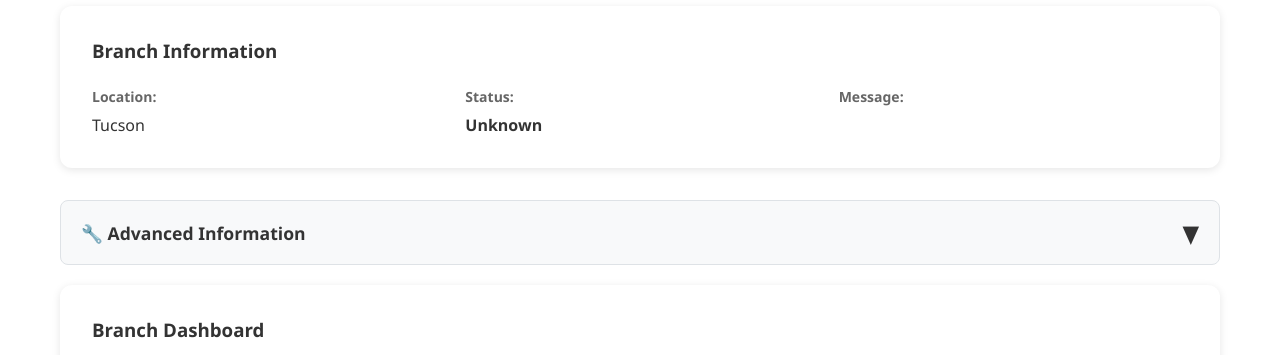
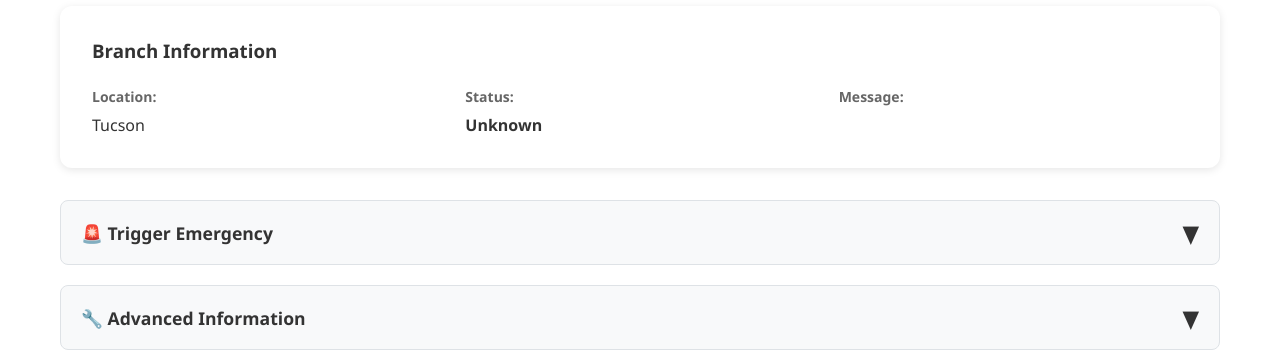
Before and after one commit to bboy432/twilio-responderAZ, a Flask app: page /branch/tuc in a window 1280 px wide. Shown: the part 223-578 px from the top of the page. Run offline with Flask 3, Linux system fonts and the light colour scheme; the visitor is signed in with stand-in values (Sample User, id 1); data comes from the database, SQL or seed files in the repository; data that the repository does not hold is empty; parts of the project's set-up code (start-up, migrations or seed data) failed here and were passed over.

Commit message:
Add trigger emergency functionality to admin dashboard
Co-authored-by: bboy432 <157178790+bboy432@users.noreply.github.com>

```diff
--- a/admin-dashboard/app.py
+++ b/admin-dashboard/app.py
@@ -555,6 +555,69 @@ def restart_branch(branch):
         return jsonify({'error': message}), 500
 
 
+@app.route('/api/branch/<branch>/trigger', methods=['POST'])
+@login_required
+def trigger_emergency(branch):
+    """Trigger an emergency on a branch"""
+    if branch not in BRANCHES:
+        return jsonify({'error': 'Invalid branch'}), 404
+
+    # Check permissions
+    if not session.get('is_admin'):
+        perms = get_user_permissions(session['user_id'])
+        if branch not in perms or not perms[branch].get('can_trigger', False):
+            return jsonify({'error': 'Permission denied'}), 403
+
+    # Get request data
+    data = request.get_json()
+    if not data:
+        return jsonify({'error': 'No data provided'}), 400
+
+    # Validate required fields
+    required_fields = ['chosen_phone', 'customer_name', 'user_stated_callback_number',
+                      'incident_address', 'emergency_description_text']
+    for field in required_fields:
+        if not data.get(field):
+            return jsonify({'error': f'Missing required field: {field}'}), 400
+
+    # Forward the request to the branch instance
+    try:
+        branch_url = BRANCHES[branch]['url']
+        response = requests.post(
+            f"{branch_url}/webhook",
+            json=data,
+            timeout=10
+        )
+
+        if response.status_code == 200:
+            result = response.json()
+
+            # Send SMS notification
+            branch_name = BRANCHES[branch]['name']
+            notification_message = f"INFO: Emergency triggered on {branch_name} branch by {session['username']} at {datetime.now().strftime('%Y-%m-%d %H:%M:%S')}"
+            send_sms_notification(notification_message)
+
+            return jsonify({
+                'success': True,
+                'message': f'Emergency triggered successfully on {branch_name}',
+                'data': result
+            })
+        else:
+            error_data = response.json() if response.headers.get('content-type', '').startswith('application/json') else {}
+            return jsonify({
+                'error': error_data.get('message', f'Branch returned error: {response.status_code}'),
+                'status_code': response.status_code
+            }), response.status_code
+
+    except requests.exceptions.Timeout:
+        return jsonify({'error': 'Request to branch timed out'}), 504
+    except requests.exceptions.ConnectionError:
+        return jsonify({'error': 'Could not connect to branch instance'}), 503
+    except Exception as e:
+        print(f"Error triggering emergency on {branch}: {e}")
+        return jsonify({'error': 'An unexpected error occurred'}), 500
+
+
 @app.route('/users')
 @admin_required
 def users():
--- a/admin-dashboard/static/js/dashboard.js
+++ b/admin-dashboard/static/js/dashboard.js
@@ -98,6 +98,78 @@ function restartBranch(branchKey, branchName) {
     });
 }
 
+function triggerEmergency(event, branchKey, branchName) {
+    event.preventDefault();
+
+    // Get form data
+    const techPhone = document.getElementById('techPhone').value.trim();
+    const customerName = document.getElementById('customerName').value.trim();
+    const callbackNumber = document.getElementById('callbackNumber').value.trim();
+    const address = document.getElementById('address').value.trim();
+    const description = document.getElementById('description').value.trim();
+
+    // Validation
+    if (!techPhone.startsWith('+')) {
+        alert('Error: Technician phone must start with + (e.g., +12084039927)');
+        return;
+    }
+
+    if (!callbackNumber.startsWith('+')) {
+        alert('Error: Callback number must start with + (e.g., +15551234567)');
+        return;
+    }
+
+    // Confirmation
+    if (!confirm(`⚠️ TRIGGER EMERGENCY: Are you sure you want to trigger an emergency on ${branchName} branch?\n\nTechnician ${techPhone} will be notified via SMS and call.\n\nCustomer: ${customerName}\nAddress: ${address}\n\nAn SMS notification will be sent to the administrator.`)) {
+        return;
+    }
+
+    // Show processing message
+    const submitButton = event.target.querySelector('button[type="submit"]');
+    const originalText = submitButton.textContent;
+    submitButton.disabled = true;
+    submitButton.textContent = '⏳ Triggering emergency...';
+
+    // Prepare payload
+    const payload = {
+        chosen_phone: techPhone,
+        customer_name: customerName,
+        user_stated_callback_number: callbackNumber,
+        incident_address: address,
+        emergency_description_text: description
+    };
+
+    fetch(`/api/branch/${branchKey}/trigger`, {
+        method: 'POST',
+        headers: {
+            'Content-Type': 'application/json'
+        },
+        body: JSON.stringify(payload)
+    })
+    .then(response => response.json())
+    .then(data => {
+        submitButton.disabled = false;
+        submitButton.textContent = originalText;
+
+        if (data.success) {
+            alert(`✓ ${data.message}\n\nThe emergency has been triggered successfully.\n\nAn SMS notification has been sent to the administrator.`);
+            // Clear the form
+            document.getElementById('emergencyForm').reset();
+            // Reload the page to show updated status
+            setTimeout(() => {
+                window.location.reload();
+            }, 1000);
+        } else {
+            alert(`✗ Failed to trigger emergency:\n${data.error}`);
+        }
+    })
+    .catch(error => {
+        submitButton.disabled = false;
+        submitButton.textContent = originalText;
+        alert(`✗ Error triggering emergency: ${error}`);
+    });
+}
+
 // Auto-refresh status every 30 seconds
 let autoRefreshInterval;
 
--- a/admin-dashboard/templates/branch_dashboard.html
+++ b/admin-dashboard/templates/branch_dashboard.html
@@ -103,6 +103,47 @@
             </div>
         </div>
 
+        {% if is_admin or (branch_key in user_permissions and user_permissions[branch_key].can_trigger) %}
+        <div class="collapsible-section">
+            <div class="collapsible-header" onclick="toggleCollapsible('trigger-emergency')">
+                <h3>🚨 Trigger Emergency</h3>
+                <span class="collapsible-toggle" id="trigger-emergency-toggle">▼</span>
+            </div>
+            <div class="collapsible-content" id="trigger-emergency-content">
+                <div class="branch-detail-card" style="margin-top: 0;">
+                    <p style="margin-bottom: 15px; color: #856404; background-color: #fff3cd; padding: 10px; border-radius: 4px;">
+                        ⚠️ This will trigger a test emergency and notify the technician via SMS and call.
+                    </p>
+                    <form id="emergencyForm" onsubmit="triggerEmergency(event, '{{ branch_key }}', '{{ branch.name }}'); return false;">
+                        <div class="form-group">
+                            <label for="techPhone">Technician Phone:</label>
+                            <input type="tel" id="techPhone" name="techPhone" placeholder="+12084039927" required style="width: 100%; padding: 8px; margin-bottom: 10px;">
+                        </div>
+                        <div class="form-group">
+                            <label for="customerName">Customer Name:</label>
+                            <input type="text" id="customerName" name="customerName" placeholder="Jane Doe" required style="width: 100%; padding: 8px; margin-bottom: 10px;">
+                        </div>
+                        <div class="form-group">
+                            <label for="callbackNumber">Callback Number:</label>
+                            <input type="tel" id="callbackNumber" name="callbackNumber" placeholder="+15551234567" required style="width: 100%; padding: 8px; margin-bottom: 10px;">
+                        </div>
+                        <div class="form-group">
+                            <label for="address">Incident Address:</label>
+                            <input type="text" id="address" name="address" placeholder="123 Main St, Town, State" required style="width: 100%; padding: 8px; margin-bottom: 10px;">
+                        </div>
+                        <div class="form-group">
+                            <label for="description">Emergency Description:</label>
+                            <textarea id="description" name="description" rows="3" placeholder="No heat, urgent repair needed" required style="width: 100%; padding: 8px; margin-bottom: 10px;"></textarea>
+                        </div>
+                        <button type="submit" class="btn btn-danger" style="width: 100%;">
+                            🚨 Trigger Emergency
+                        </button>
+                    </form>
+                </div>
+            </div>
+        </div>
+        {% endif %}
+
         {% if is_admin or (branch_key in user_permissions and (user_permissions[branch_key].can_edit_basic_settings or user_permissions[branch_key].can_edit_advanced_settings or user_permissions[branch_key].can_restart)) %}
         <div class="collapsible-section">
             <div class="collapsible-header" onclick="toggleCollapsible('advanced-info')">
```
